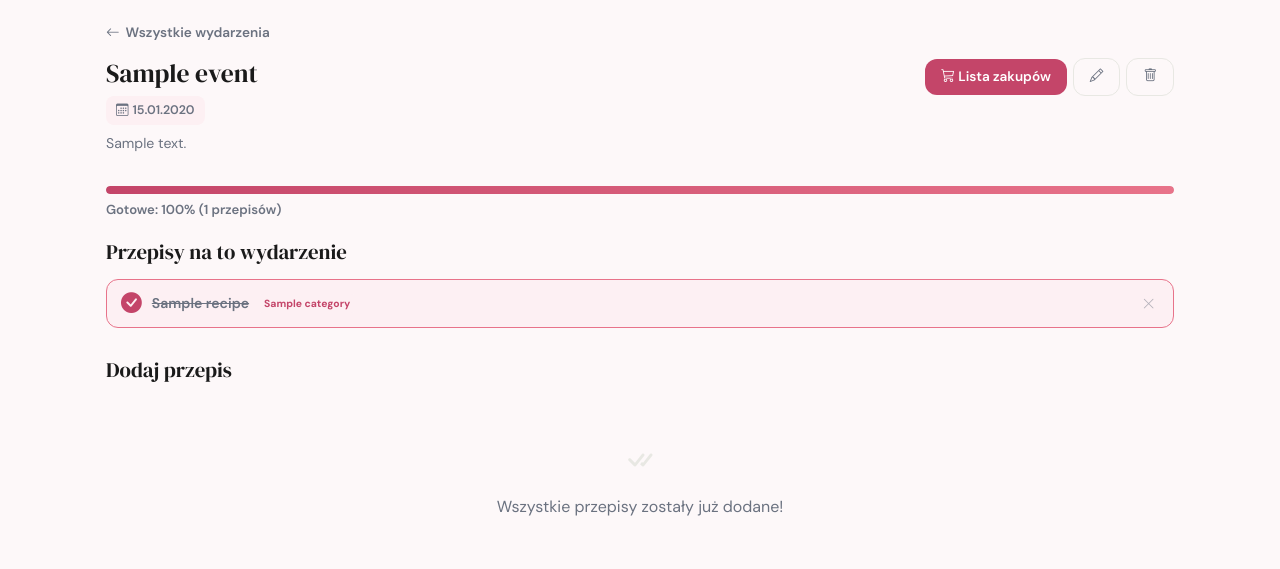
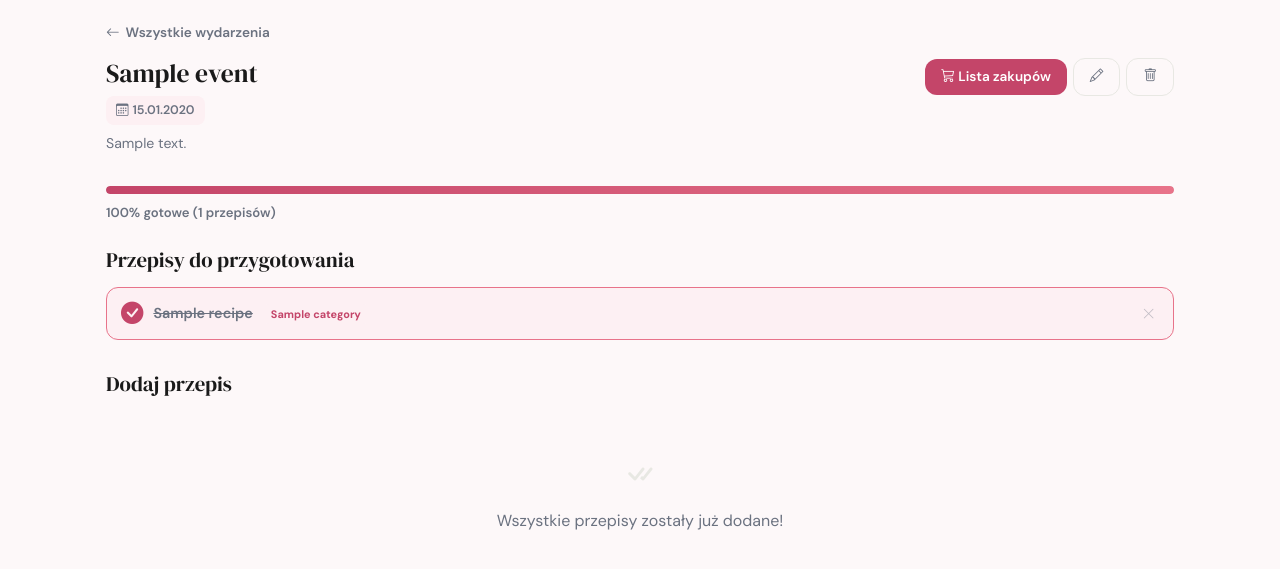
Before and after one commit to juliaradosz/przepisy, a Django app: page /wydarzenie/1/ in a window 1280 px wide. Shown: the part 57-626 px from the top of the page. Run offline with Django 5.2, Linux system fonts and the light colour scheme; a user stored in the database is signed in; tables that the repository leaves empty hold one stand-in row (values such as "Sample post").

Commit message:
Fix event detail layout: recipe rows display inline properly
Co-Authored-By: Claude Opus 4.6 <noreply@anthropic.com>

```diff
--- a/static/css/style.css
+++ b/static/css/style.css
@@ -722,7 +722,8 @@ a:hover { color: var(--green-dark); }
     transition: width 0.3s;
 }
 
-.event-header {
+/* Event detail page */
+.event-detail-top {
     display: flex;
     justify-content: space-between;
     align-items: flex-start;
@@ -730,7 +731,7 @@ a:hover { color: var(--green-dark); }
     margin-bottom: 16px;
     flex-wrap: wrap;
 }
-.event-header h1 { font-size: 1.6rem; margin: 0 0 8px; }
+.event-detail-top h1 { font-size: 1.6rem; margin: 0 0 8px; }
 
 .event-description {
     color: var(--text-secondary);
@@ -738,8 +739,9 @@ a:hover { color: var(--green-dark); }
     margin-top: 8px;
 }
 
-.event-actions { display: flex; gap: 6px; align-items: center; }
+.event-detail-btns { display: flex; gap: 6px; align-items: center; }
 
+.event-progress-section { margin-bottom: 4px; }
 .event-progress-bar {
     width: 100%;
     height: 8px;
@@ -754,74 +756,83 @@ a:hover { color: var(--green-dark); }
     border-radius: 4px;
     transition: width 0.3s;
 }
-.event-progress-text {
+.event-progress-label {
     font-size: 0.82rem;
     color: var(--text-secondary);
     font-weight: 600;
 }
 
-.event-recipe-list, .event-add-recipe-list {
+/* Event recipe rows */
+.er-list {
     display: flex;
     flex-direction: column;
     gap: 6px;
 }
 
-.event-recipe-item, .event-add-recipe-item {
+.er-row {
     background: var(--card-bg);
     border: 1px solid var(--border);
     border-radius: 12px;
-    padding: 10px 14px;
+    padding: 12px 14px;
     display: flex;
+    flex-direction: row;
     align-items: center;
     gap: 10px;
     transition: all 0.15s;
 }
-.event-recipe-item.done {
+
+.er-row.er-done {
     background: var(--green-bg);
     border-color: var(--green-light);
 }
-.event-recipe-item.done .event-recipe-info a {
+
+.er-check {
+    background: none;
+    border: none;
+    font-size: 1.4rem;
+    color: var(--border);
+    cursor: pointer;
+    padding: 0;
+    line-height: 1;
+    flex-shrink: 0;
+}
+.er-done .er-check { color: var(--green); }
+
+.er-name {
+    font-weight: 600;
+    font-size: 0.9rem;
+    color: var(--text);
+}
+.er-name:hover { color: var(--green); }
+.er-done .er-name {
     text-decoration: line-through;
     color: var(--text-secondary);
 }
 
-.event-check-form { display: flex; }
-.event-check-btn {
-    background: none;
-    border: none;
-    font-size: 1.3rem;
-    color: var(--border);
-    cursor: pointer;
-    padding: 0;
-    line-height: 1;
+.er-badge {
+    font-size: 0.68rem;
+    font-weight: 700;
+    padding: 2px 8px;
+    background: var(--green-bg);
+    color: var(--green);
+    border-radius: 6px;
+    white-space: nowrap;
 }
-.event-recipe-item.done .event-check-btn { color: var(--green); }
 
-.event-recipe-info {
-    flex: 1;
-    display: flex;
-    align-items: center;
-    gap: 8px;
-    flex-wrap: wrap;
-}
-.event-recipe-info a {
-    font-weight: 600;
-    font-size: 0.88rem;
-    color: var(--text);
-}
-.event-recipe-info a:hover { color: var(--green); }
-
-.event-remove-btn {
+.er-remove {
     background: none;
     border: none;
     color: var(--text-secondary);
     cursor: pointer;
     padding: 4px;
     font-size: 0.8rem;
-    opacity: 0.5;
+    opacity: 0.4;
     transition: all 0.15s;
+    flex-shrink: 0;
 }
-.event-remove-btn:hover { opacity: 1; color: #dc3545; }
+.er-remove:hover { opacity: 1; color: #dc3545; }
+
+.er-add-row { background: var(--bg); }
 
 /* ===== SHOPPING LIST ===== */
 .shopping-list-card {
@@ -835,6 +846,7 @@ a:hover { color: var(--green-dark); }
     padding: 12px 16px;
     border-bottom: 1px solid var(--border);
     display: flex;
+    flex-direction: row;
     align-items: flex-start;
     gap: 10px;
     cursor: pointer;
@@ -851,6 +863,7 @@ a:hover { color: var(--green-dark); }
     margin-top: 1px;
     flex-shrink: 0;
 }
+.shopping-item.checked .shopping-item-check { color: var(--green); }
 
 .shopping-item-info strong {
     font-size: 0.9rem;
--- a/templates/recipes/event_detail.html
+++ b/templates/recipes/event_detail.html
@@ -7,8 +7,8 @@
     <i class="bi bi-arrow-left"></i> Wszystkie wydarzenia
 </a>
 
-<div class="event-header">
-    <div>
+<div class="event-detail-top">
+    <div class="event-detail-info">
         <h1>{{ event.name }}</h1>
         {% if event.date %}
         <span class="detail-badge"><i class="bi bi-calendar3"></i> {{ event.date|date:"d.m.Y" }}</span>
@@ -17,56 +17,49 @@
         <p class="event-description">{{ event.description }}</p>
         {% endif %}
     </div>
-    <div class="event-actions">
+    <div class="event-detail-btns">
         <a href="{% url 'recipes:event_shopping_list' event.pk %}" class="btn btn-primary-green btn-sm">
             <i class="bi bi-cart3"></i> Lista zakupów
         </a>
         <a href="{% url 'recipes:event_edit' event.pk %}" class="btn btn-ghost btn-sm">
             <i class="bi bi-pencil"></i>
         </a>
-        <a href="{% url 'recipes:event_delete' event.pk %}" class="btn btn-ghost btn-sm" style="color: var(--text-secondary);">
+        <a href="{% url 'recipes:event_delete' event.pk %}" class="btn btn-ghost btn-sm">
             <i class="bi bi-trash"></i>
         </a>
     </div>
 </div>
 
 {% if event_recipes %}
+<div class="event-progress-section">
     <div class="event-progress-bar">
         <div class="event-progress-fill" style="width: {{ event.progress }}%"></div>
     </div>
-<p class="event-progress-text">
-    Gotowe: {{ event.progress }}%
-    ({{ event_recipes|length }} przepisów)
-</p>
+    <span class="event-progress-label">{{ event.progress }}% gotowe ({{ event_recipes|length }} przepisów)</span>
+</div>
 {% endif %}
 
-<div class="section-header" style="margin-top: 20px;">
-    <h3>Przepisy na to wydarzenie</h3>
+<div class="section-header" style="margin-top: 24px;">
+    <h3>Przepisy do przygotowania</h3>
 </div>
 
 {% if event_recipes %}
-<div class="event-recipe-list">
+<div class="er-list">
     {% for er in event_recipes %}
-    <div class="event-recipe-item {% if er.is_done %}done{% endif %}">
-        <form method="post" action="{% url 'recipes:event_toggle_done' event.pk er.recipe.pk %}" class="event-check-form">
+    <div class="er-row {% if er.is_done %}er-done{% endif %}">
+        <form method="post" action="{% url 'recipes:event_toggle_done' event.pk er.recipe.pk %}" style="display:flex;align-items:center;margin:0;">
             {% csrf_token %}
-            <button type="submit" class="event-check-btn">
-                {% if er.is_done %}
-                <i class="bi bi-check-circle-fill"></i>
-                {% else %}
-                <i class="bi bi-circle"></i>
-                {% endif %}
+            <button type="submit" class="er-check" title="{% if er.is_done %}Oznacz jako niezrobione{% else %}Oznacz jako zrobione{% endif %}">
+                <i class="bi {% if er.is_done %}bi-check-circle-fill{% else %}bi-circle{% endif %}"></i>
             </button>
         </form>
-        <div class="event-recipe-info">
-            <a href="{% url 'recipes:recipe_detail' er.recipe.slug %}">{{ er.recipe.title }}</a>
+        <a href="{% url 'recipes:recipe_detail' er.recipe.slug %}" class="er-name">{{ er.recipe.title }}</a>
         {% if er.recipe.category %}
-            <span class="recipe-card-badge">{{ er.recipe.category.name }}</span>
+        <span class="er-badge">{{ er.recipe.category.name }}</span>
         {% endif %}
-        </div>
-        <form method="post" action="{% url 'recipes:event_remove_recipe' event.pk er.recipe.pk %}">
+        <form method="post" action="{% url 'recipes:event_remove_recipe' event.pk er.recipe.pk %}" style="display:flex;align-items:center;margin:0;margin-left:auto;">
             {% csrf_token %}
-            <button type="submit" class="event-remove-btn" title="Usuń z wydarzenia">
+            <button type="submit" class="er-remove" title="Usuń z wydarzenia">
                 <i class="bi bi-x-lg"></i>
             </button>
         </form>
@@ -80,21 +73,19 @@
 </div>
 {% endif %}
 
-<div class="section-header" style="margin-top: 30px;">
+<div class="section-header" style="margin-top: 32px;">
     <h3>Dodaj przepis</h3>
 </div>
 
 {% if available_recipes %}
-<div class="event-add-recipe-list">
+<div class="er-list">
     {% for recipe in available_recipes %}
-    <div class="event-add-recipe-item">
-        <div class="event-recipe-info">
-            <a href="{% url 'recipes:recipe_detail' recipe.slug %}">{{ recipe.title }}</a>
+    <div class="er-row er-add-row">
+        <a href="{% url 'recipes:recipe_detail' recipe.slug %}" class="er-name">{{ recipe.title }}</a>
         {% if recipe.category %}
-            <span class="recipe-card-badge">{{ recipe.category.name }}</span>
+        <span class="er-badge">{{ recipe.category.name }}</span>
         {% endif %}
-        </div>
-        <form method="post" action="{% url 'recipes:event_add_recipe' event.pk %}">
+        <form method="post" action="{% url 'recipes:event_add_recipe' event.pk %}" style="display:flex;align-items:center;margin:0;margin-left:auto;">
             {% csrf_token %}
             <input type="hidden" name="recipe_id" value="{{ recipe.pk }}">
             <button type="submit" class="btn btn-ghost btn-sm">
```
Lines whose indentation alone changed are shown as unchanged.
